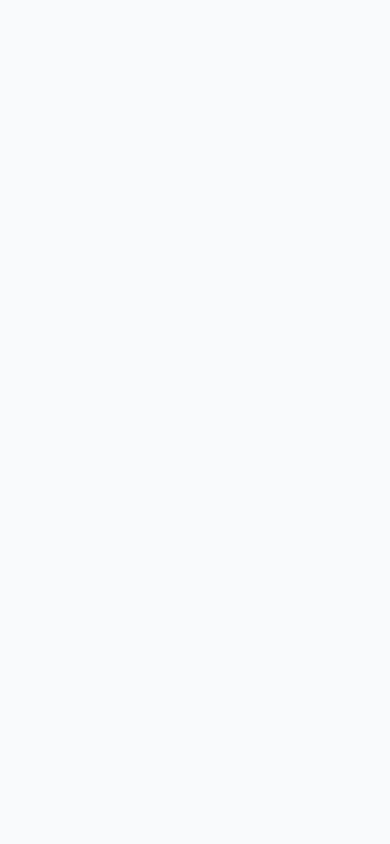
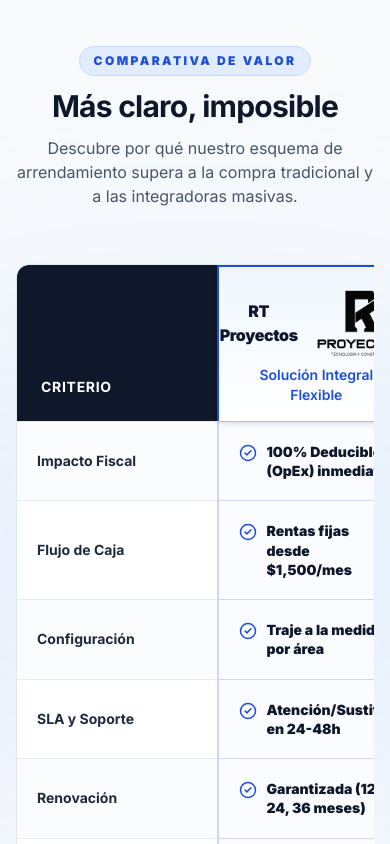
Before and after one commit to jhon-henao13/rtproyectos-landing, a React (Vite) app: page / in a window 390 px wide. Shown: the part 6160-7004 px from the top of the page. Before the commit the page ends 6126 px from the top, so only its background shows below. Built offline with nearby package versions, Linux system fonts and the light colour scheme.

Commit message:
feat: add ComparisonTable section

```diff
--- a/src/App.jsx
+++ b/src/App.jsx
@@ -5,6 +5,7 @@
 import GridGallery from './components/GridGallery';
 import LeasingCalculator from './components/LeasingCalculator';
 import EquipmentCatalog from './components/EquipmentCatalog';
+import ComparisonTable from './components/ComparisonTable';
 import FloatingWhatsApp from './components/FloatingWhatsApp';
 
 export default function App() {
@@ -21,6 +22,7 @@
         <GridGallery />
         <LeasingCalculator />
         <EquipmentCatalog />
+        <ComparisonTable />
         {/* Botón WhatsApp Global */}
         <FloatingWhatsApp />
       </main>
--- /dev/null
+++ b/src/components/ComparisonTable.jsx
@@ -0,0 +1,206 @@
+import React from 'react';
+import { motion } from 'framer-motion';
+import { CheckCircle2, XCircle, Sparkles, ShieldCheck, HelpCircle } from 'lucide-react';
+import logoAsset from '../assets/logopng.png';
+
+const comparisonData = [
+  {
+    criterion: "Impacto Fiscal",
+    rt: "100% Deducible (OpEx) inmediato",
+    traditional: "Depreciación lenta a varios años",
+    integrators: "Deducible, pero gasto inflado",
+  },
+  {
+    criterion: "Flujo de Caja",
+    rt: "Rentas fijas desde $1,500/mes",
+    traditional: "Desembolso inicial del 100%",
+    integrators: "Pagas por equipos sobrantes",
+  },
+  {
+    criterion: "Configuración",
+    rt: "Traje a la medida por área",
+    traditional: "Limitado a presupuesto inicial",
+    integrators: "Paquetes cerrados genéricos",
+  },
+  {
+    criterion: "SLA y Soporte",
+    rt: "Atención/Sustitución en 24-48h",
+    traditional: "Garantías lentas y costo extra",
+    integrators: "Soporte burocrático lento",
+  },
+  {
+    criterion: "Renovación",
+    rt: "Garantizada (12, 24, 36 meses)",
+    traditional: "Absorbes obsolescencia total",
+    integrators: "Contratos inflexibles",
+  },
+  {
+    criterion: "Flexibilidad",
+    rt: "Arrendamiento (Mín. 5) y Venta",
+    traditional: "Solo compra de contado",
+    integrators: "Contratos rígidos únicamente",
+  },
+  {
+    criterion: "Marcas",
+    rt: "Dell, Lenovo, HP, Asus",
+    traditional: "Sujeto a stock disponible",
+    integrators: "Fijas por paquete",
+  },
+];
+
+export default function ComparisonTable() {
+  return (
+    <section className="w-full py-20 px-4 sm:px-6 bg-slate-50 relative overflow-hidden">
+
+      {/* Fondo decorativo con resplandor sutil */}
+      <div className="absolute top-1/2 left-1/2 -translate-x-1/2 -translate-y-1/2 w-[800px] h-[500px] bg-blue-400/10 blur-[120px] rounded-full pointer-events-none" />
+
+      <div className="max-w-7xl mx-auto relative z-10">
+
+        {/* Encabezado de la sección */}
+        <div className="text-center max-w-3xl mx-auto mb-14 space-y-3">
+          <motion.span
+            initial={{ opacity: 0, y: -10 }}
+            whileInView={{ opacity: 1, y: 0 }}
+            viewport={{ once: true }}
+            className="text-xs font-extrabold uppercase tracking-[0.2em] text-brand-primary bg-blue-100/80 px-3.5 py-1.5 rounded-full border border-blue-200 inline-block"
+          >
+            Comparativa de Valor
+          </motion.span>
+
+          <motion.h2
+            initial={{ opacity: 0, y: 10 }}
+            whileInView={{ opacity: 1, y: 0 }}
+            viewport={{ once: true }}
+            transition={{ delay: 0.1 }}
+            className="text-3xl sm:text-4xl md:text-5xl font-bold text-brand-navy tracking-tight"
+          >
+            Más claro, imposible
+          </motion.h2>
+
+          <motion.p
+            initial={{ opacity: 0, y: 10 }}
+            whileInView={{ opacity: 1, y: 0 }}
+            viewport={{ once: true }}
+            transition={{ delay: 0.2 }}
+            className="text-slate-600 text-base sm:text-lg"
+          >
+            Descubre por qué nuestro esquema de arrendamiento supera a la compra tradicional y a las integradoras masivas.
+          </motion.p>
+        </div>
+
+        {/* Contenedor de la Tabla (Responsive Scroll) */}
+        <motion.div
+          initial={{ opacity: 0, y: 30 }}
+          whileInView={{ opacity: 1, y: 0 }}
+          viewport={{ once: true }}
+          transition={{ duration: 0.6 }}
+          className="overflow-x-auto pb-6"
+        >
+          <div className="min-w-[800px] lg:min-w-full grid grid-cols-12 gap-0 items-stretch bg-white rounded-xl shadow-xl border border-slate-200 overflow-hidden">
+
+            {/* ENCABEZADOS DE COLUMNA */}
+
+            {/* Columna 1: Criterio */}
+            <div className="col-span-3 bg-slate-900 text-white p-6 flex items-end font-bold text-sm uppercase tracking-wider rounded-tl-xl">
+              <span>Criterio</span>
+            </div>
+
+            {/* Columna 2: RT PROYECTOS (DESTACADA) */}
+            <div className="col-span-3 bg-gradient-to-b from-blue-50/90 via-blue-50/50 to-white p-4 relative flex flex-col justify-between border-x-2 border-t-2 border-brand-primary shadow-md">
+
+              <div className="text-center sm:text-left">
+                <div className="flex items-center space-x-2 justify-center">
+                  <span className="text-base font-extrabold text-brand-navy tracking-tight">RT Proyectos</span>
+
+                    <img
+                      src={logoAsset}
+                      alt="RT Proyectos Logo"
+                      className="h-20 w-auto object-contain"
+                    />
+
+                </div>
+                <p className="text-sm font-semibold text-brand-primary mt-0.5 text-center">Solución Integral Flexible</p>
+              </div>
+            </div>
+
+            {/* Columna 3: Compra Tradicional */}
+            <div className="col-span-3 bg-slate-100/80 p-4 flex flex-col justify-end border-r border-slate-200 text-center sm:text-left">
+              <span className="text-base font-bold text-slate-700">Compra Tradicional</span>
+              <span className="text-sm text-slate-400 font-medium">Adquisición directa</span>
+            </div>
+
+            {/* Columna 4: Integradoras Masivas */}
+            <div className="col-span-3 bg-slate-100/80 p-4 flex flex-col justify-end text-center sm:text-left rounded-tr-3xl">
+              <span className="text-base font-bold text-slate-700">Integradoras Masivas</span>
+              <span className="text-sm text-slate-400 font-medium">Paquetes Rígidos</span>
+            </div>
+
+            {/* FILAS DE DATOS */}
+            {comparisonData.map((row, idx) => {
+              const isEven = idx % 2 === 0;
+              const isLast = idx === comparisonData.length - 1;
+
+              return (
+                <React.Fragment key={idx}>
+                  {/* Criterio */}
+                  <div
+                    className={`col-span-3 p-5 flex items-center font-bold text-slate-800 text-sm border-t border-slate-200/80 ${
+                      isEven ? 'bg-slate-50/50' : 'bg-white'
+                    } ${isLast ? 'rounded-bl-3xl' : ''}`}
+                  >
+                    <span>{row.criterion}</span>
+                  </div>
+
+                  {/* Celda RT Proyectos (Destacada) */}
+                  <div
+                    className={`col-span-3 p-5 flex items-start space-x-2.5 border-t border-x-2 border-brand-primary/20 bg-blue-50/30 ${
+                      isLast ? 'border-b-2 border-brand-primary rounded-bb-2xl' : ''
+                    }`}
+                  >
+                    <CheckCircle2 size={18} className="text-brand-primary flex-shrink-0 mt-0.5" />
+                    <span className="text-sm font-extrabold text-brand-navy leading-snug">
+                      {row.rt}
+                    </span>
+                  </div>
+
+                  {/* Celda Compra Tradicional */}
+                  <div
+                    className={`col-span-3 p-5 flex items-start space-x-2 border-t border-r border-slate-200/80 ${
+                      isEven ? 'bg-slate-50/30' : 'bg-white'
+                    }`}
+                  >
+                    <XCircle size={16} className="text-slate-400 flex-shrink-0 mt-0.5" />
+                    <span className="text-sm font-medium text-slate-500 leading-snug">
+                      {row.traditional}
+                    </span>
+                  </div>
+
+                  {/* Celda Integradoras Masivas */}
+                  <div
+                    className={`col-span-3 p-5 flex items-start space-x-2 border-t border-slate-200/80 ${
+                      isEven ? 'bg-slate-50/30' : 'bg-white'
+                    } ${isLast ? 'rounded-br-3xl' : ''}`}
+                  >
+                    <XCircle size={16} className="text-slate-400 flex-shrink-0 mt-0.5" />
+                    <span className="text-sm font-medium text-slate-500 leading-snug">
+                      {row.integrators}
+                    </span>
+                  </div>
+                </React.Fragment>
+              );
+            })}
+
+          </div>
+        </motion.div>
+
+        {/* Pie informativo sutil */}
+        <div className="mt-6 flex items-center justify-center space-x-2 text-xs text-slate-400 font-medium text-center">
+          <ShieldCheck size={16} className="text-brand-primary" />
+          <span>Todos los planes de RT Proyectos incluyen soporte prioritario y reemplazo garantizado.</span>
+        </div>
+
+      </div>
+    </section>
+  );
+}
```
